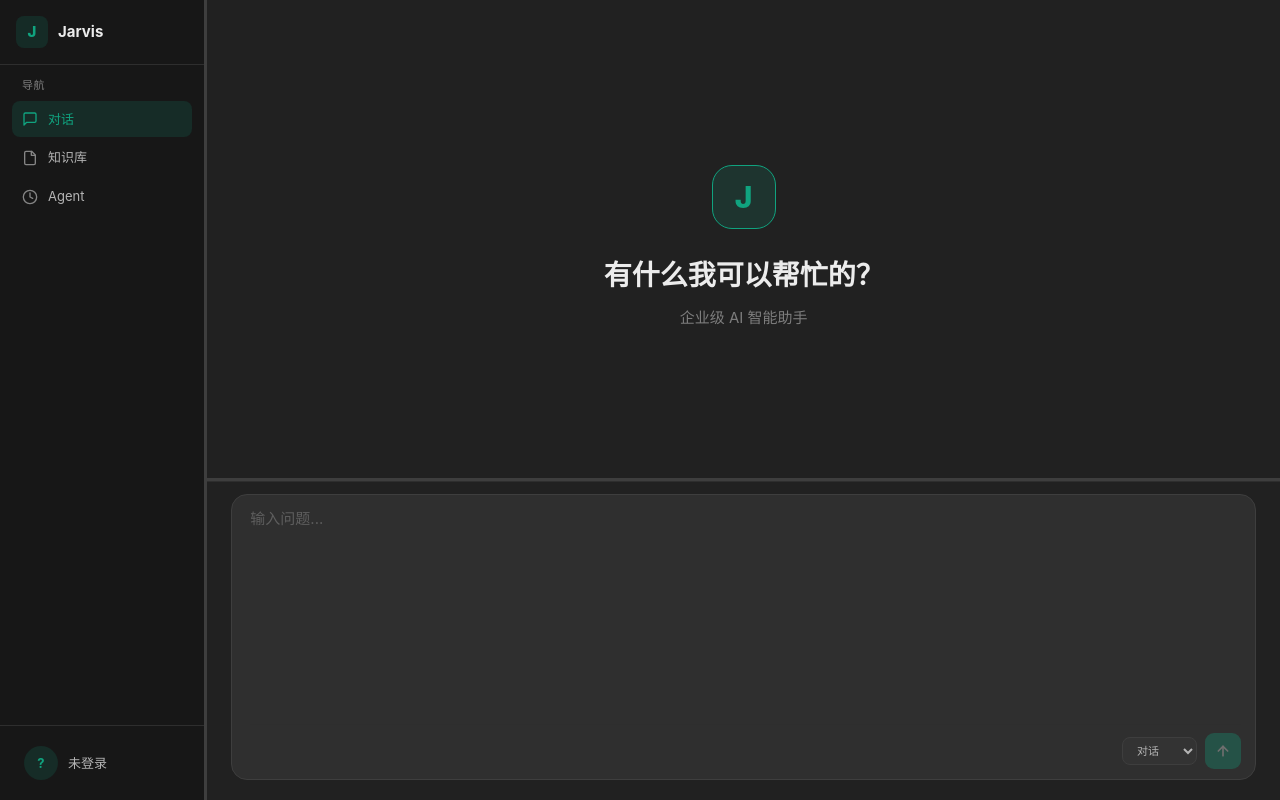
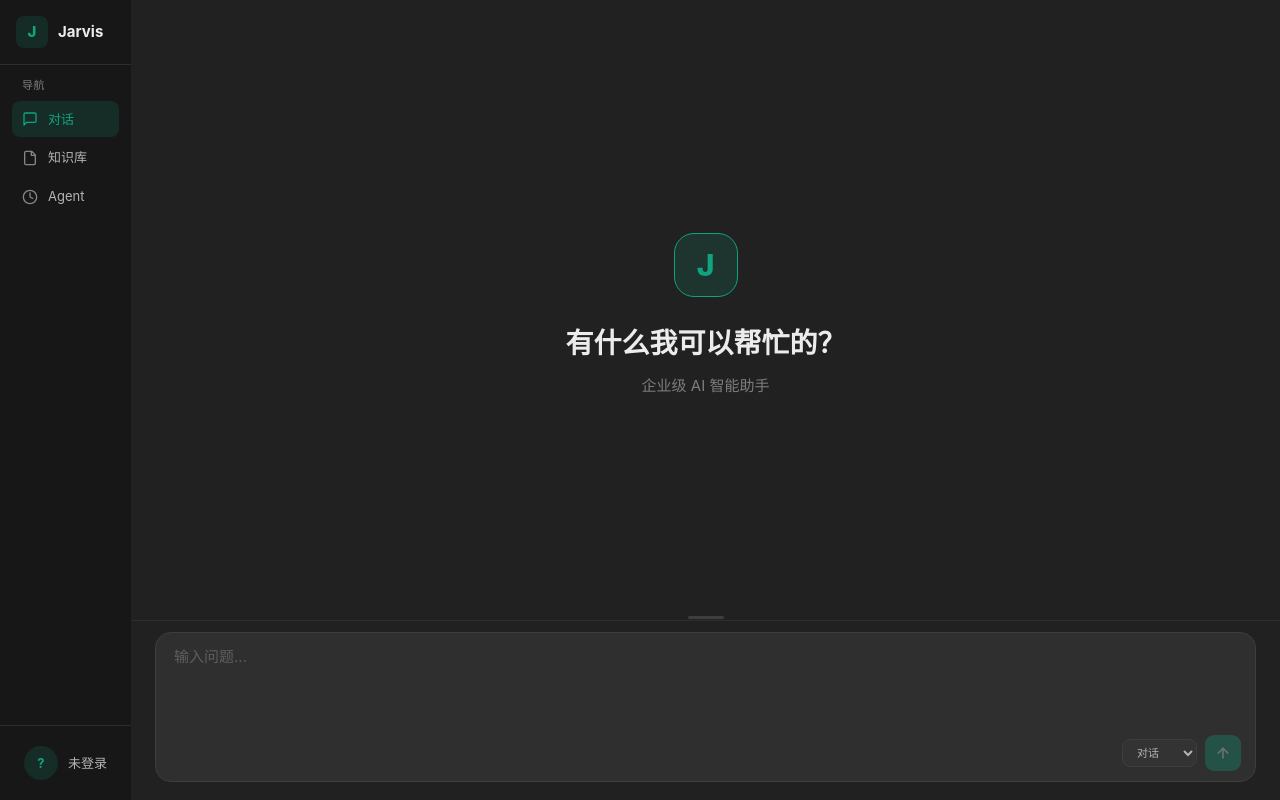
Before and after one commit to zxyxkf/Jarvis, a Vue app in the folder apps/web/: page / in a window 1280 px wide. Built offline with nearby package versions, Linux system fonts and the light colour scheme; sample sign-in values are in the browser's storage.

Commit message:
fix: remove nested SplitterGroup causing jank, simplify to flat flex layout with manual input resize

```diff
--- a/apps/web/src/pages/AgentPage.vue
+++ b/apps/web/src/pages/AgentPage.vue
@@ -1,7 +1,6 @@
 <script setup lang="ts">
 import { ref, onMounted } from 'vue'
 import { useAgent, type AgentTask } from '@/composables/useAgent'
-import { SplitterGroup, SplitterPanel, SplitterResizeHandle } from 'reka-ui'
 import AppSidebar from '@/components/layout/AppSidebar.vue'
 
 const { tasks, loading, fetchTasks, createTask } = useAgent()
@@ -75,13 +74,8 @@ function statusClass(s: string): string {
 
 <template>
   <div class="page">
-    <SplitterGroup direction="horizontal" class="splitter-root">
-      <SplitterPanel :default-size="16" :min-size="13" :max-size="25" class="sidebar-panel">
-        <AppSidebar />
-      </SplitterPanel>
-      <SplitterResizeHandle class="resize-handle-h" />
-      <SplitterPanel :default-size="84" class="main-panel">
-        <main class="main">
+    <AppSidebar />
+    <main class="main">
       <div class="main-header">
         <h3 class="main-title">Agent 任务</h3>
         <button class="btn-primary" @click="showCreate = !showCreate">{{ showCreate ? '取消' : '+ 新建任务' }}</button>
@@ -119,20 +113,12 @@ function statusClass(s: string): string {
         </div>
       </div>
         </main>
-      </SplitterPanel>
-    </SplitterGroup>
   </div>
 </template>
 
 <style scoped>
-.page{width:100vw;height:100vh;background:var(--color-bg-primary);color:var(--color-text-primary);font-family:Inter,system-ui,sans-serif}
-.splitter-root{width:100%;height:100%}
-.sidebar-panel{overflow:hidden}
-.resize-handle-h{width:3px;background:var(--color-border);transition:background .2s;position:relative}
-.resize-handle-h:hover,.resize-handle-h[data-resize-handle-active]{background:var(--color-accent)}
-.resize-handle-h::after{content:'';position:absolute;inset:-4px}
-.main-panel{overflow:hidden}
-.main{height:100%;overflow-y:auto;padding:32px}
+.page{display:flex;width:100vw;height:100vh;background:var(--color-bg-primary);color:var(--color-text-primary);font-family:Inter,system-ui,sans-serif}
+.main{flex:1;overflow-y:auto;padding:32px;min-width:0}
 .main-header { display:flex; align-items:center; justify-content:space-between; margin-bottom:24px }
 .main-title { font-size:16px; font-weight:600; color:var(--color-text-primary); margin:0 }
 .btn-primary { padding:8px 18px; background:var(--color-accent); color:#fff; border:none; border-radius:10px; font-size:13px; font-weight:600; cursor:pointer; transition:background .15s; font-family:inherit }
--- a/apps/web/src/pages/HomePage.vue
+++ b/apps/web/src/pages/HomePage.vue
@@ -1,44 +1,44 @@
 <script setup lang="ts">
 import { ref } from 'vue'
 import { useStreamChat } from '@/composables/useStreamChat'
-import { SplitterGroup, SplitterPanel, SplitterResizeHandle } from 'reka-ui'
 import AppSidebar from '@/components/layout/AppSidebar.vue'
 
 const { messages, isStreaming, sendMessage, abort } = useStreamChat()
 const inputText = ref('')
 const selectedMode = ref('chat')
+const inputHeight = ref(180)
+let dragging = false, startY = 0, startHeight = 0
 
 function handleSend(text: string) {
   if (!text.trim() || isStreaming.value) return
   sendMessage(text, { knowledgeBaseId: selectedMode.value === 'kb' ? 'demo' : undefined })
   inputText.value = ''
 }
+function onDividerDown(e: MouseEvent) {
+  dragging=true; startY=e.clientY; startHeight=inputHeight.value
+  document.addEventListener('mousemove',onDividerMove); document.addEventListener('mouseup',onDividerUp)
+  document.body.style.cursor='ns-resize'; document.body.style.userSelect='none'
+}
+function onDividerMove(e: MouseEvent) {
+  if(!dragging) return
+  inputHeight.value=Math.max(80,Math.min(600,startHeight+(startY-e.clientY)))
+}
+function onDividerUp() {
+  dragging=false
+  document.removeEventListener('mousemove',onDividerMove); document.removeEventListener('mouseup',onDividerUp)
+  document.body.style.cursor=''; document.body.style.userSelect=''
+}
 </script>
 
 <template>
   <div class="layout">
-    <!-- Horizontally resizable: sidebar | main -->
-    <SplitterGroup direction="horizontal" class="splitter-root">
-      <!-- Sidebar -->
-      <SplitterPanel :default-size="16" :min-size="13" :max-size="25" class="sidebar-panel">
     <AppSidebar />
-      </SplitterPanel>
-
-      <SplitterResizeHandle class="resize-handle-h" />
-
-      <!-- Main content: vertically resizable — messages | input -->
-      <SplitterPanel :default-size="84" :min-size="75" :max-size="87" class="main-panel">
-        <SplitterGroup direction="vertical" class="main-splitter">
-          <!-- Messages -->
-          <SplitterPanel :default-size="60" :min-size="30" :max-size="85">
-            <div v-if="messages.length===0" class="messages-fill">
-              <div class="welcome">
-                <div class="welcome-logo"><span class="welcome-j">J</span></div>
-                <h1 class="welcome-title">有什么我可以帮忙的？</h1>
-                <p class="welcome-sub">企业级 AI 智能助手</p>
+    <main class="main">
+      <!-- Messages fill -->
+      <div v-if="messages.length===0" class="msg-area">
+        <div class="welcome"><div class="welcome-logo"><span class="welcome-j">J</span></div><h1 class="welcome-title">有什么我可以帮忙的？</h1><p class="welcome-sub">企业级 AI 智能助手</p></div>
       </div>
-            </div>
-            <div v-else class="messages-fill">
+      <div v-else class="msg-area">
         <div v-for="msg in messages" :key="msg.id" class="message-group">
           <div v-if="msg.role==='user'" class="msg-row user"><div class="msg-bubble user-bubble">{{ msg.content }}</div></div>
           <div v-else class="msg-row assistant">
@@ -53,13 +53,12 @@ function handleSend(text: string) {
           </div>
         </div>
       </div>
-          </SplitterPanel>
 
-          <SplitterResizeHandle class="resize-handle-v" />
+      <!-- Divider -->
+      <div class="divider" @mousedown="onDividerDown"><div class="divider-grip"/></div>
 
-          <!-- Input -->
-          <SplitterPanel :default-size="40" :min-size="15" :max-size="70">
-            <div class="input-panel">
+      <!-- Input panel -->
+      <div class="input-area" :style="{height:inputHeight+'px'}">
         <div class="input-wrapper">
           <textarea v-model="inputText" class="chat-input" placeholder="输入问题..." :disabled="isStreaming" @keydown="(e: KeyboardEvent)=>{if(e.key==='Enter'&&!e.shiftKey&&!isStreaming){e.preventDefault();handleSend(inputText)}}"/>
           <div class="input-actions">
@@ -76,34 +75,14 @@ function handleSend(text: string) {
           </div>
         </div>
       </div>
-          </SplitterPanel>
-        </SplitterGroup>
-      </SplitterPanel>
-    </SplitterGroup>
+    </main>
   </div>
 </template>
 
 <style scoped>
-/* ── Layout ── */
-.layout{width:100vw;height:100vh;background:var(--color-bg-primary);color:var(--color-text-primary);font-family:Inter,system-ui,sans-serif}
-.splitter-root{width:100%;height:100%}
-.main-splitter{width:100%;height:100%}
-
-/* ── Resize handles ── */
-.resize-handle-h{width:3px;background:var(--color-border);transition:background .2s;position:relative}
-.resize-handle-h:hover,.resize-handle-h[data-resize-handle-active]{background:var(--color-accent)}
-.resize-handle-h::after{content:'';position:absolute;inset:-4px}
-.resize-handle-v{height:3px;background:var(--color-border);transition:background .2s;position:relative;display:flex;align-items:center;justify-content:center}
-.resize-handle-v:hover,.resize-handle-v[data-resize-handle-active]{background:var(--color-accent)}
-.resize-handle-v::after{content:'';position:absolute;inset:0 -4px}
-.resize-handle-v:hover::before{content:'';width:36px;height:3px;border-radius:2px;background:var(--color-accent)}
-
-/* ── Sidebar panel ── */
-.sidebar-panel{overflow:hidden}
-
-/* ── Main ── */
-.main-panel{overflow:hidden}
-.messages-fill{height:100%;overflow-y:auto;padding:24px 32px 8px}
+.layout{display:flex;width:100vw;height:100vh;background:var(--color-bg-primary);color:var(--color-text-primary);font-family:Inter,system-ui,sans-serif}
+.main{flex:1;display:flex;flex-direction:column;min-width:0}
+.msg-area{flex:1;overflow-y:auto;padding:24px 32px 8px}
 .welcome{display:flex;flex-direction:column;align-items:center;justify-content:center;height:100%}
 .welcome-logo{width:64px;height:64px;background:var(--color-accent-muted);border:1px solid var(--color-accent);border-radius:20px;display:flex;align-items:center;justify-content:center;margin-bottom:24px}
 .welcome-j{color:var(--color-accent);font-size:30px;font-weight:800}
@@ -122,9 +101,13 @@ function handleSend(text: string) {
 .citations-label{font-size:11px;color:var(--color-text-muted)}
 .cite-badge{font-size:11px;padding:2px 8px;background:var(--color-bg-hover);border-radius:6px;color:var(--color-text-secondary);cursor:help}
 
-/* ── Input ── */
-.input-panel{height:100%;display:flex;padding:12px 24px 20px;border-top:1px solid var(--color-border-light);background:var(--color-bg-primary);overflow:hidden}
-.input-wrapper{flex:1;display:flex;flex-direction:column;background:var(--color-bg-tertiary);border:1px solid var(--color-border);border-radius:16px;padding:12px 14px 10px 18px;transition:border-color .2s;min-height:0}
+.divider{height:5px;cursor:ns-resize;display:flex;align-items:center;justify-content:center;flex-shrink:0;transition:background .15s}
+.divider:hover{background:var(--color-accent-muted)}
+.divider-grip{width:36px;height:3px;border-radius:2px;background:var(--color-border);transition:background .15s}
+.divider:hover .divider-grip{background:var(--color-accent)}
+
+.input-area{flex-shrink:0;padding:11px 24px 18px;border-top:1px solid var(--color-border-light);background:var(--color-bg-primary);overflow:hidden}
+.input-wrapper{height:100%;display:flex;flex-direction:column;background:var(--color-bg-tertiary);border:1px solid var(--color-border);border-radius:16px;padding:12px 14px 10px 18px;transition:border-color .2s}
 .input-wrapper:focus-within{border-color:var(--color-accent);box-shadow:0 2px 16px rgba(16,163,127,.1)}
 .chat-input{flex:1;background:transparent;border:none;font-size:15px;color:var(--color-text-primary);outline:none;resize:none;line-height:1.55;font-family:inherit;min-height:0}
 .chat-input::placeholder{color:var(--color-text-muted);opacity:.6}
--- a/apps/web/src/pages/KBPage.vue
+++ b/apps/web/src/pages/KBPage.vue
@@ -1,7 +1,6 @@
 <script setup lang="ts">
 import { ref, onMounted } from 'vue'
 import { useKnowledgeBase } from '@/composables/useKnowledgeBase'
-import { SplitterGroup, SplitterPanel, SplitterResizeHandle } from 'reka-ui'
 import AppSidebar from '@/components/layout/AppSidebar.vue'
 
 const { bases, documents, loading, fetchBases, createBase, deleteBase, uploadDocument, fetchDocuments, deleteDocument } = useKnowledgeBase()
@@ -40,12 +39,7 @@ async function handleUpload(e: Event) {
 
 <template>
   <div class="page">
-    <SplitterGroup direction="horizontal" class="splitter-root">
-      <SplitterPanel :default-size="16" :min-size="13" :max-size="25" class="sidebar-panel">
-        <AppSidebar />
-      </SplitterPanel>
-      <SplitterResizeHandle class="resize-handle-h" />
-      <SplitterPanel :default-size="84" class="main-panel">
+    <AppSidebar />
     <main class="main">
       <div class="main-header">
         <h3 class="main-title">知识库</h3>
@@ -101,20 +95,12 @@ async function handleUpload(e: Event) {
       <div v-if="!selectedKB && bases.length > 0" class="empty">选择一个知识库查看文档</div>
       <div v-if="bases.length === 0 && !loading" class="empty">暂无知识库，点击「+ 新建」创建</div>
     </main>
-      </SplitterPanel>
-    </SplitterGroup>
   </div>
 </template>
 
 <style scoped>
-.page{width:100vw;height:100vh;background:var(--color-bg-primary);color:var(--color-text-primary);font-family:Inter,system-ui,sans-serif}
-.splitter-root{width:100%;height:100%}
-.sidebar-panel{overflow:hidden}
-.resize-handle-h{width:3px;background:var(--color-border);transition:background .2s;position:relative}
-.resize-handle-h:hover,.resize-handle-h[data-resize-handle-active]{background:var(--color-accent)}
-.resize-handle-h::after{content:'';position:absolute;inset:-4px}
-.main-panel{overflow:hidden}
-.main{height:100%;overflow-y:auto;padding:32px}
+.page{display:flex;width:100vw;height:100vh;background:var(--color-bg-primary);color:var(--color-text-primary);font-family:Inter,system-ui,sans-serif}
+.main{flex:1;overflow-y:auto;padding:32px;min-width:0}
 .main-header{display:flex;align-items:center;justify-content:space-between;margin-bottom:24px}
 .main-title{font-size:16px;font-weight:600;color:var(--color-text-primary);margin:0}
 .btn-primary{padding:8px 18px;background:var(--color-accent);color:#fff;border:none;border-radius:10px;font-size:13px;font-weight:600;cursor:pointer;transition:background .15s;font-family:inherit}
```
Lines whose indentation alone changed are shown as unchanged.
